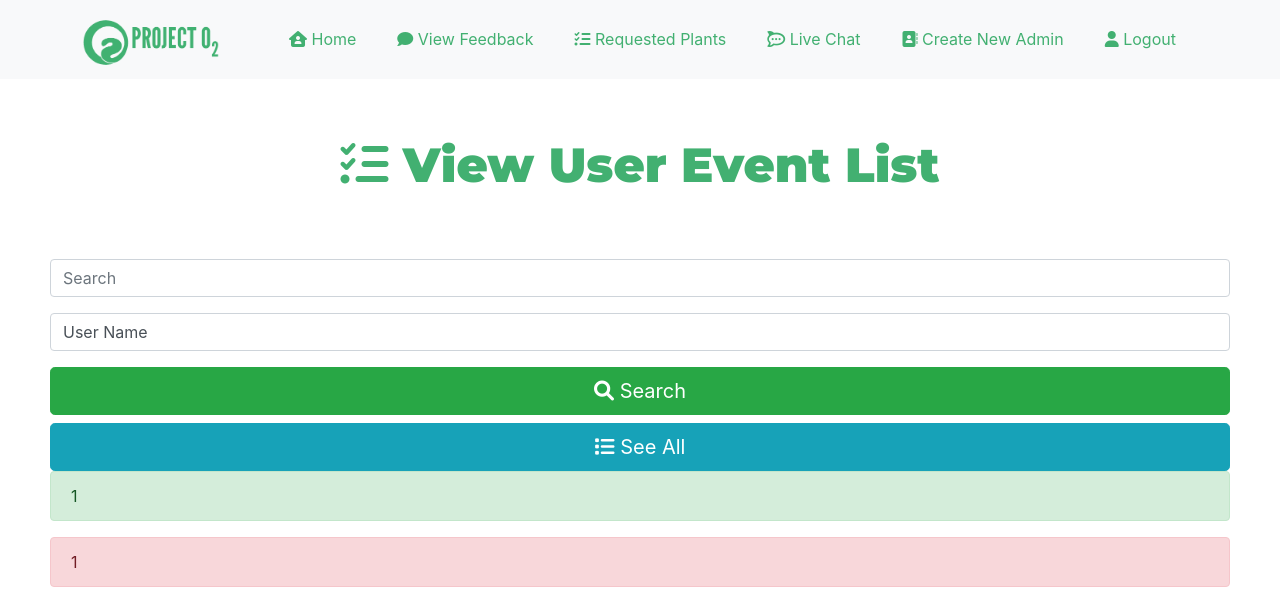
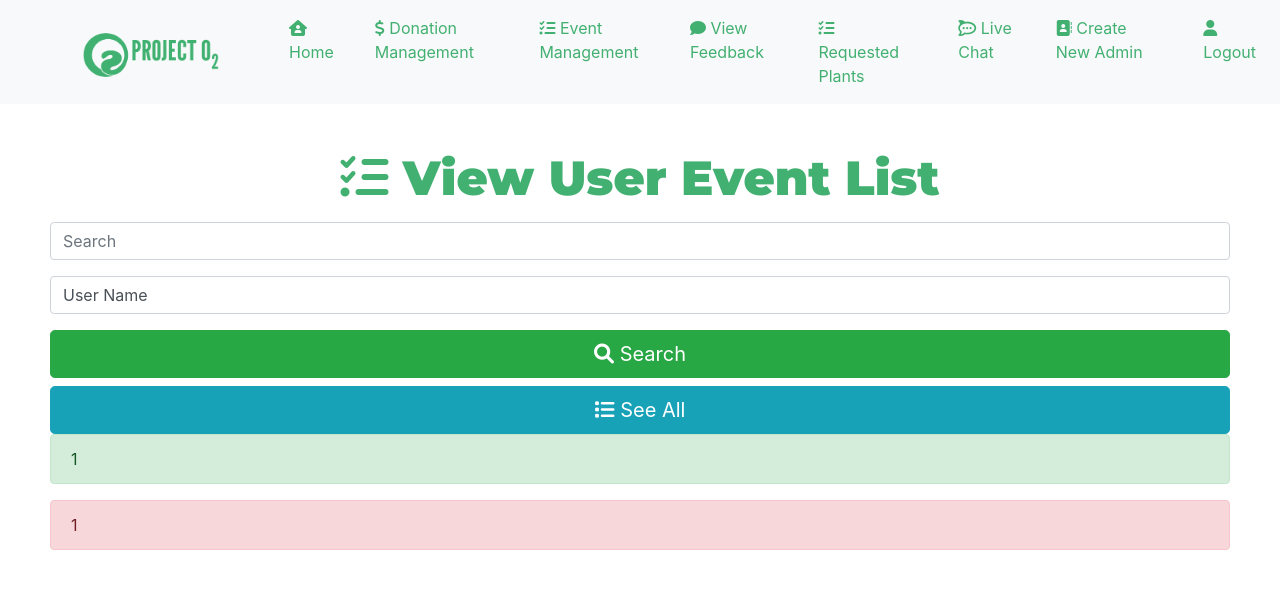
Before and after one commit to 138-ukti/projecto2-php-, a PHP site: page /o2/user_event_list.php in a window 1280 px wide. Shown: the top 602 px of the page. Run offline with PHP 8.4, Linux system fonts and the light colour scheme; a user stored in the database is signed in; data that the repository does not hold is empty; some libraries are stand-ins or nearby versions.

Commit message:
all update by rithen anita arafat

```diff
--- a/event.php
+++ b/event.php
@@ -77,6 +77,7 @@
               </div>
 
 
+
               <div class="form-group">
               <label for="Event Details">Image</label>
               <input type="file" class="form-control" name="image" id="fileToUpload" required>
--- a/header4.html
+++ b/header4.html
@@ -36,11 +36,24 @@
           </li>
 
           <li class="nav-item">
+            <a class="nav-link" href="manage_donation.php"><i class="fa-solid fa-dollar fa-ic"></i> Donation Management</a>
+          </li>
+
+          <li class="nav-item">
+            <a class="nav-link" href="user_event_list.php"><i class="fa-solid fa-list-check"></i> Event Management</a>
+          </li>
+
+
+          <li class="nav-item">
             <a class="nav-link" href="view_feedback.php"><i class="fa-solid fa-comment"></i> View Feedback</a>
           </li>
           <li class="nav-item">
             <a class="nav-link" href="view_product_requests.php"><i class="fa-solid fa-list-check"></i> Requested Plants</a>
           </li>
+
+
+
+
           <li class="nav-item">
             <a class="nav-link" href="https://dashboard.tawk.to/#/dashboard/620fecc01ffac05b1d7a99a7" target="_blank"><i class ="fa-brands fa-rocketchat"></i> Live Chat</a>
           </li>
--- a/header5.html
+++ b/header5.html
@@ -35,6 +35,15 @@
             <a class="nav-link" href="adminhome.php"><i class="fa-solid fa-house-user"></i> Home</a>
           </li>
 
+
+      <li class="nav-item">
+        <a class="nav-link" href="manage_donation.php"><i class="fa-solid fa-dollar fa-ic"></i> Donation Management</a>
+      </li>
+
+      <li class="nav-item">
+        <a class="nav-link" href="user_event_list.php"><i class="fa-solid fa-list-check"></i> Event Management</a>
+      </li>
+
           <li class="nav-item">
             <a class="nav-link" href="view_feedback.php"><i class="fa-solid fa-comment"></i> View Feedback</a>
           </li>
--- a/joining_event.php
+++ b/joining_event.php
@@ -7,8 +7,8 @@
     parse_str($_SERVER['QUERY_STRING'], $queries);
     $id = $queries['id'];
 
-
-    $sql = "select * FROM event WHERE id = $id";
+echo $id;
+    $sql = "select * FROM event WHERE id=$id";
 $result1 = mysqli_query($con, $sql);
 
 $num1 = mysqli_num_rows($result1);
@@ -49,7 +49,7 @@
 $result3 = mysqli_query($con, $sql3);
 
 
-session_start();
+// session_start();
 $_SESSION['going'] = 'Successfully Join this event';
 header("Location: userhome.php #event");
 ?>
--- a/manage_donation.php
+++ b/manage_donation.php
@@ -18,7 +18,7 @@
 
 <body>
 <?php
-include('header5.html');
+include('header3.html');
 $given= "";
 ?>
 
--- a/user_event_list.php
+++ b/user_event_list.php
@@ -78,7 +78,7 @@
 <body>
 
     <?php
-    include('header4.html');
+    include('header5.html');
     ?>
 
 
```
Also changed, not shown: header3.html (+8 -0 lines), userhome.php (+6 -4 lines), %Xamp%htdocs%projecto2-php-/chat_history/history.sqlite (added), upload_event/gitex-du-1.jpg (added).
